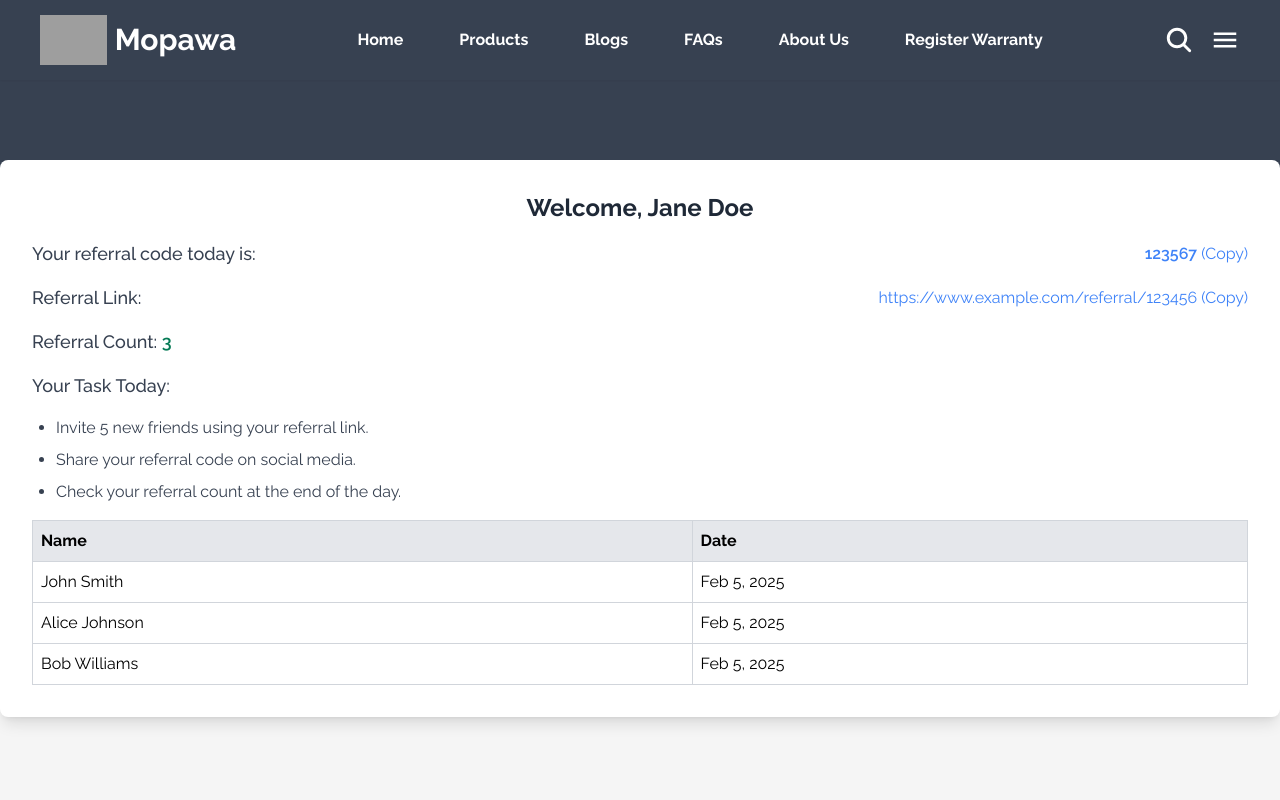
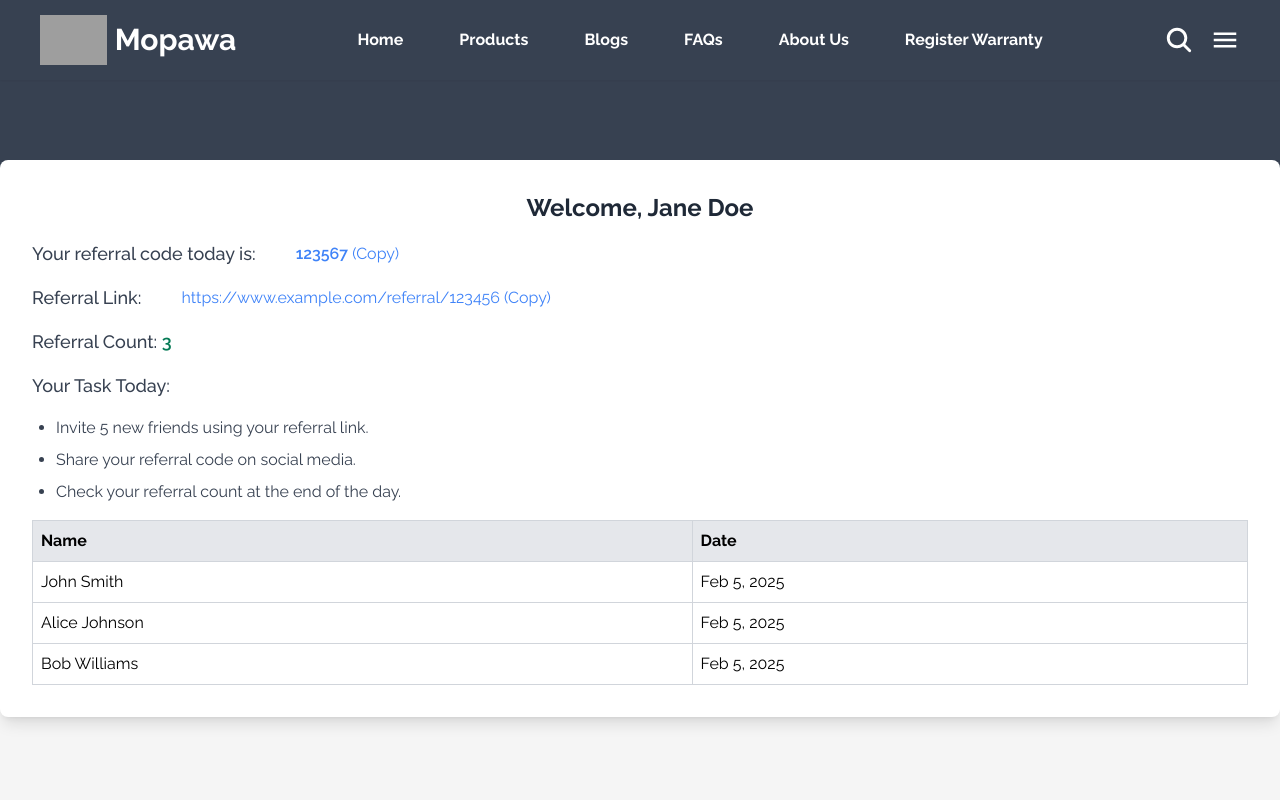
Before and after one commit to Je4stine/mopawav2, a React (Vite) app: page /ambassador/home in a window 1280 px wide. Shown: the top 800 px of the page. Built offline with nearby package versions, Linux system fonts and the light colour scheme; no server answers; grey boxes are pictures that could not be loaded.

Commit message:
Update routing for referrals and enhance layout in AmbassadorHome component

```diff
--- a/src/App.jsx
+++ b/src/App.jsx
@@ -49,7 +49,8 @@ function App() {
           <Route path="/privacy-policy" element={<Privacy />} />
           <Route path="/contacts" element={<ContactUs />} />
           <Route path="/warranty" element={<Warranty />} />
-          <Route path="/referrals" element={<Refererral />} />
+          <Route path="/ambassador/signup" element={<Refererral />} />
+          <Route path="/ambassador/signin" element={<Refererral />} />
           <Route path="/ambassador/home" element={<AmbassadorHome />} />
         </Routes>
         <Footer />
--- a/src/screens/Referrals/AmbassadorHome.jsx
+++ b/src/screens/Referrals/AmbassadorHome.jsx
@@ -23,7 +23,7 @@ function AmbassadorHome() {
           Welcome, Jane Doe
         </h1>
         <div className="space-y-4">
-          <div className="flex items-center justify-between">
+          <div className="flex items-center ">
             <h2 className="text-lg font-medium text-gray-700">
               Your referral code today is:
             </h2>
@@ -31,10 +31,10 @@ function AmbassadorHome() {
               onClick={() => copyToClipboard("123567")}
               className="text-blue-500 hover:underline focus:outline-none"
             >
-              <span className="font-semibold">123567</span> (Copy)
+              <span className="font-semibold ml-10">123567</span> (Copy)
             </button>
           </div>
-          <div className="flex items-center justify-between">
+          <div className="flex items-center ">
             <h2 className="text-lg font-medium text-gray-700">
               Referral Link:
             </h2>
@@ -44,7 +44,7 @@ function AmbassadorHome() {
               }
               className="text-blue-500 hover:underline focus:outline-none"
             >
-              <span className="truncate">
+              <span className="truncate ml-10">
                 https://www.example.com/referral/123456
               </span>{" "}
               (Copy)
```
